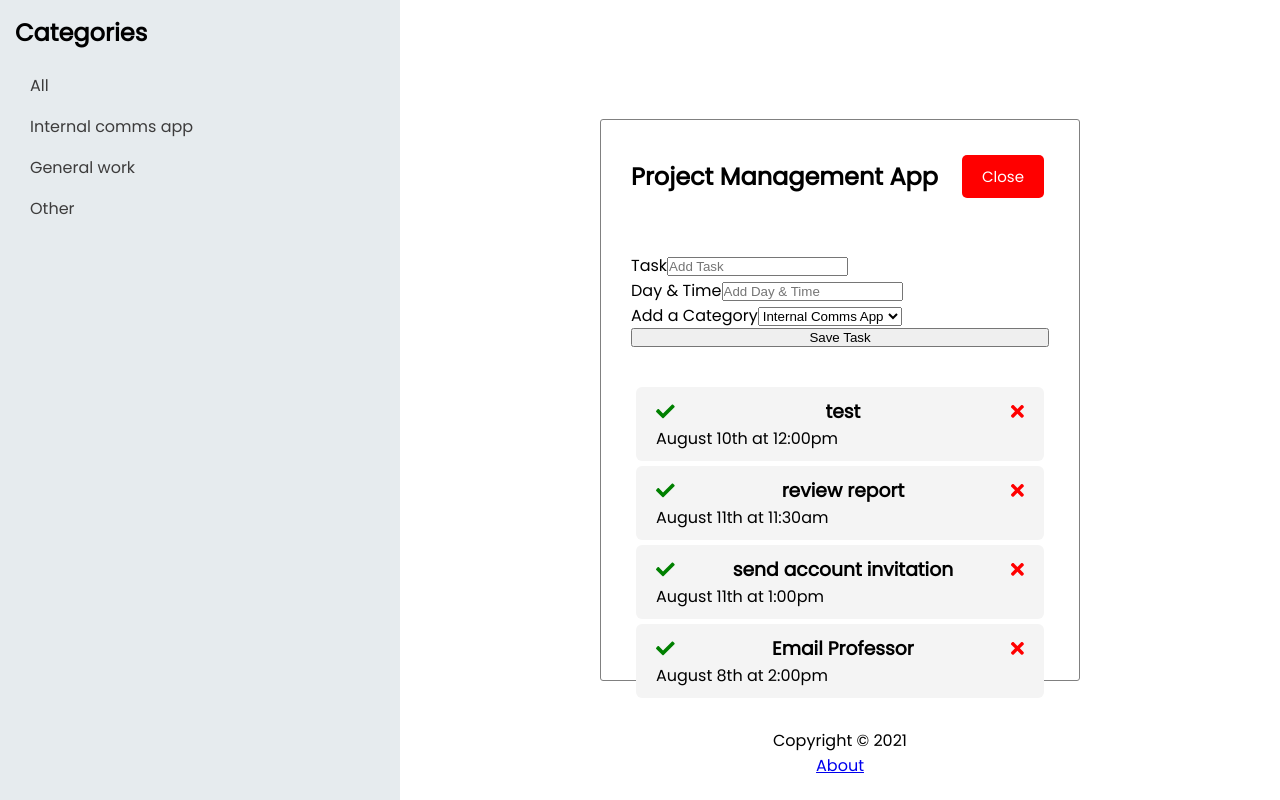
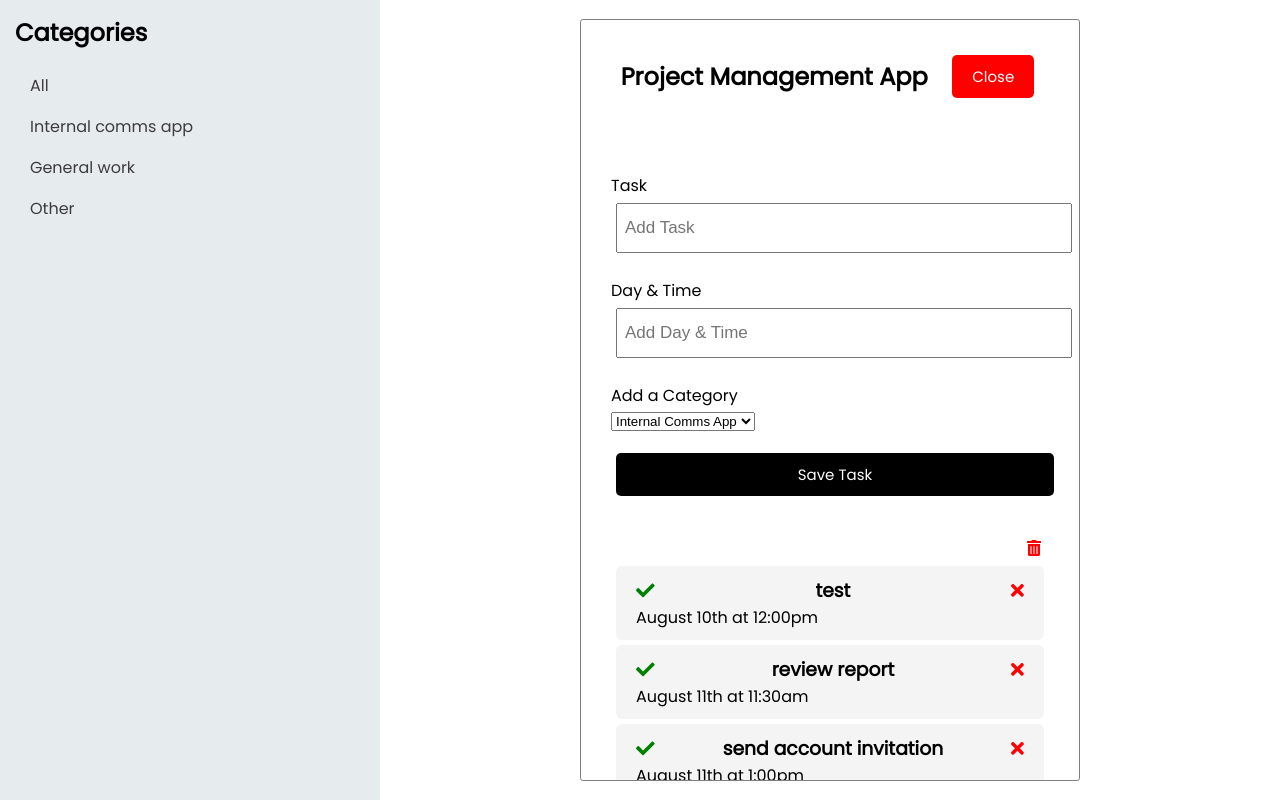
Before and after one commit to CloJr/team2-angular-project-management-app, an Angular app: page / in a window 1280 px wide. Both pictures are taken after a click on the button "Add". Built offline with nearby package versions, Linux system fonts and the light colour scheme; data requests are answered from the project's data file.

Commit message:
trashcanicon

```diff
--- a/src/app/components/add-task/add-task.component.html
+++ b/src/app/components/add-task/add-task.component.html
@@ -1,5 +1,5 @@
 <form *ngIf="showAddTask" class="add-form" (ngSubmit)="onSubmit()">
-  <div class="from-control">
+  <div class="form-control">
     <label for="text">Task</label>
     <input
       type="text"
@@ -9,7 +9,7 @@
       placeholder="Add Task"
     />
   </div>
-  <div class="from-control">
+  <div class="form-control">
     <label for="day">Day & Time</label>
     <input
       type="text"
@@ -25,7 +25,7 @@
         <input type="checkbox" name="reminder" [(ngModel)]="reminder" id="reminder" />
    </div>
 -->
-<div class="from-control">
+<div class="form-control">
   <label for="categories">Add a Category</label>
   <select name="categories" id="categories">
     <option value="Internal Comms App">Internal Comms App</option>
@@ -33,5 +33,5 @@
     <option value="Other">Other</option>
   </select>
 </div>
-  <input type="submit" value="Save Task" class="btn-block" />
+  <input type="submit" value="Save Task" class="btn btn-block" />
 </form>
--- a/src/app/components/header/header.component.css
+++ b/src/app/components/header/header.component.css
@@ -1,6 +1,6 @@
 header{
     display: flex;
-    justify-content: space-between;
+    justify-content: space-around;
     align-items: center;
-    margin-bottom: 50px;
+    margin-bottom: 70px;
 }
--- a/src/app/components/lists-details/lists-details.component.html
+++ b/src/app/components/lists-details/lists-details.component.html
@@ -1,7 +1,11 @@
+<!-- <div
+  [ngClass]="{ reminder: task.reminder }"
+  class="task"
+  (dblclick)="onToggle(task)"
+> -->
 <div
   [ngClass]="{ reminder: task.reminder }"
   class="task"
-  (dblclick)="onToggle(task)"
 >
   <h3>
     <fa-icon id="completeButton"
--- a/src/app/components/lists/lists.component.html
+++ b/src/app/components/lists/lists.component.html
@@ -1,9 +1,67 @@
 <app-add-task (onAddTask) = "addTask($event)"></app-add-task>
+
+<div class="tooltip">
+    <fa-icon id="deletealltasks" (click)="onalldelete(task)"
+    [ngStyle]="{ color: 'red' }" [icon]="faTrashAlt" (onAllDeleteTask)="deleteAllTask(task)">
+    </fa-icon >
+    <span class="tooltiptext">Delete all Tasks</span>
+</div>
 
 <app-lists-details *ngFor="let task of tasks"
     [task]="task"
     (onDeleteTask)= "deleteTask(task)"
     (onToggleReminder)="toggleReminder(task)"
-    (onCompletedTask)="completeTask(task)">
+    (onCompletedTask)="completeTask(task)"
+    >
+</app-lists-details>
 
-</app-lists-details>
+<style>
+    /* Tooltip container */
+  .tooltip {
+  position: relative;
+  display: inline-block;
+  cursor: pointer;
+  left:95%;
+  }
+
+  /* Tooltip text */
+  .tooltip .tooltiptext {
+  visibility: hidden;
+  width: 105px;
+  background-color: #555;
+  color: #fff;
+  text-align: center;
+  padding: 5px 0;
+  border-radius: 6px;
+  font-size: xx-small;
+
+  /* Position the tooltip text */
+  position: absolute;
+  z-index: 1;
+  bottom: 125%;
+  left: 100%;
+  margin-left: -60px;
+
+  /* Fade in tooltip */
+  opacity: 0;
+  transition: opacity 0.3s;
+  }
+
+  /* Tooltip arrow */
+  .tooltip .tooltiptext::after {
+  content: "";
+  position: absolute;
+  top: 100%;
+  left: 50%;
+  margin-left: -5px;
+  border-width: 5px;
+  border-style: solid;
+  border-color: #555 transparent transparent transparent;
+  }
+
+  /* Show the tooltip text when you mouse over the tooltip container */
+  .tooltip:hover .tooltiptext {
+  visibility: visible;
+  opacity: 1;
+  }
+  </style>
--- a/src/app/components/lists/lists.component.ts
+++ b/src/app/components/lists/lists.component.ts
@@ -1,36 +1,52 @@
-import { Component, OnInit } from '@angular/core';
+import { Component, OnInit, Output, Input, EventEmitter } from '@angular/core';
 import { TASKS } from 'src/app/mock-task';
 import { TaskService } from '../../services/task.service';
-import {Task} from '../../Task';
-
+import { Task } from '../../Task';
+import { faTrashAlt } from '@fortawesome/free-solid-svg-icons';
 
 @Component({
   selector: 'app-lists',
   templateUrl: './lists.component.html',
   styleUrls: ['./lists.component.css']
 })
+
 export class ListsComponent implements OnInit {
   tasks: Task[] = TASKS;
+  faTrashAlt = faTrashAlt;
+  @Input() task: Task;
+  @Output() onAllDeleteTask: EventEmitter<Task> = new EventEmitter();
 
   constructor(private taskService: TaskService) { }
 
   ngOnInit(): void {
     this.taskService.getTasks().subscribe((tasks) => (this.tasks = tasks));
   }
+
   deleteTask(task: Task){
     this.taskService.deleteTask(task).subscribe(() => (this.tasks = this.tasks.filter
       ((t)=> t.id !== task.id)));
   }
+
   toggleReminder(task: Task){
     task.reminder = !task.reminder;
     this.taskService.updateTaskReminder(task).subscribe();
   }
+
   addTask(task: Task){
     this.taskService.addTask(task).subscribe((task) => (this.tasks.push(task)));
   }
+
   completeTask(task: Task){
     task.reminder = !task.reminder;
     this.taskService.updateTaskReminder(task).subscribe();
+  }
 
+  onalldelete(task){
+    this.onAllDeleteTask.emit(task);
+    console.log('123');
+  }
+
+  deleteAllTask(task: Task){
+    this.taskService.deleteAllTask(task).subscribe(() => this.tasks);
   }
 }
--- a/src/app/services/task.service.ts
+++ b/src/app/services/task.service.ts
@@ -1,7 +1,7 @@
 import { Injectable } from '@angular/core';
-import {HttpClient, HttpHeaders} from '@angular/common/http';
-import {Observable} from 'rxjs';
-import {Task} from '../Task';
+import { HttpClient, HttpHeaders } from '@angular/common/http';
+import { Observable } from 'rxjs';
+import { Task }  from '../Task';
 
 const httpOptions = {
   headers: new HttpHeaders({
@@ -12,10 +12,11 @@ const httpOptions = {
 @Injectable({
   providedIn: 'root'
 })
+
 export class TaskService {
   private apiUrl = 'http://localhost:5000/tasks';
 
-  constructor(private http:HttpClient) { }
+  constructor(private http:HttpClient) {}
 
   getTasks(): Observable<Task[]>
   {
@@ -26,6 +27,7 @@ export class TaskService {
     const url = `${this.apiUrl}/${task.id}`;
     return this.http.delete<Task>(url);
   }
+
   updateTaskReminder(task: Task): Observable<Task>{
     const url = `${this.apiUrl}/${task.id}`;
     return this.http.put<Task>(url, task, httpOptions);
@@ -38,6 +40,10 @@ export class TaskService {
   completeTask(task: Task): Observable<Task>{
     const url = `${this.apiUrl}/${task.id}`;
     return this.http.put<Task>(url, task, httpOptions);
+  }
 
+  deleteAllTask(task: Task): Observable<Task>{
+    const url = `${this.apiUrl}/$`;
+    return this.http.delete<Task>(url);
   }
 }
--- a/src/styles.css
+++ b/src/styles.css
@@ -21,18 +21,20 @@ body {
   margin: 30px auto;
   overflow: auto;
   min-height: 300px;
-  border: 1px solid steelblue;
+  border: 1px solid gray;
   padding: 50px;
   border-radius: 5px;
 } */
 
 .container{
+  overflow: auto;
   width: 100%;
-  height: 500px;
+  height: 700px;
   border: 1px solid gray;
   border-radius: 3px;
   padding:30px;
   margin-right: 200px;
+  overflow: auto;
 }
 
 .btn {
@@ -99,7 +101,7 @@ body {
 /* display: flex;
 justify-content: left; */
 height: 100vh;
-width: 400px;
+width: 380px;
 background: rgb(230, 235, 238);
 margin-right: 200px;
 }
@@ -119,7 +121,7 @@ font-size: medium;
 
 ol a:hover {
 background-color: #c4cdd4;
-width: 340px;
+width: 320px;
 color: black;
 font-weight: bold;
 }
```
Also changed, not shown: src/app/components/header/header.component.html (+7 -0 lines), src/app/components/header/header.component.ts (+11 -3 lines), src/app/components/lists-details/lists-details.component.ts (+3 -4 lines), src/app/mock-task.ts (+33 -0 lines).
